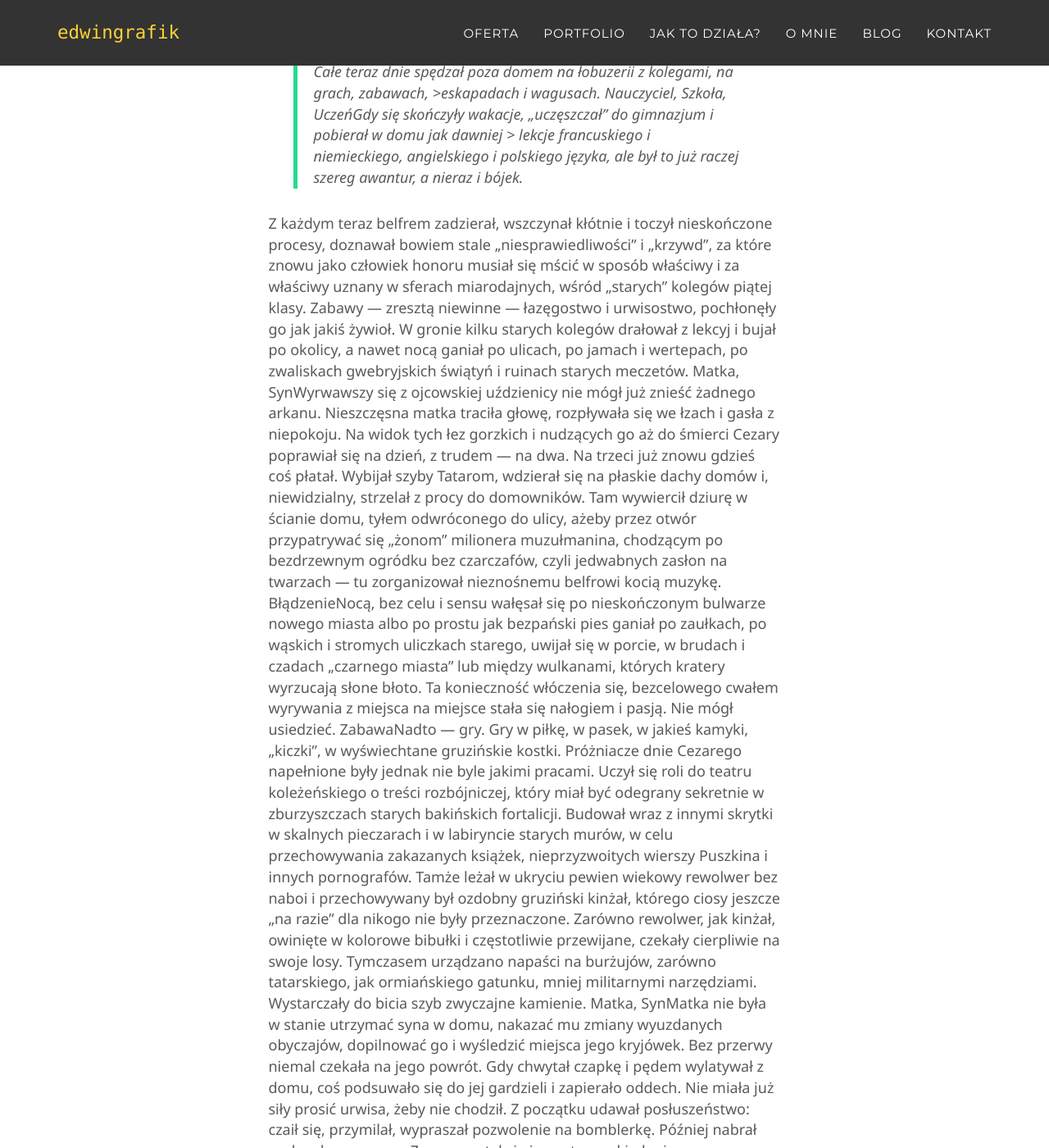
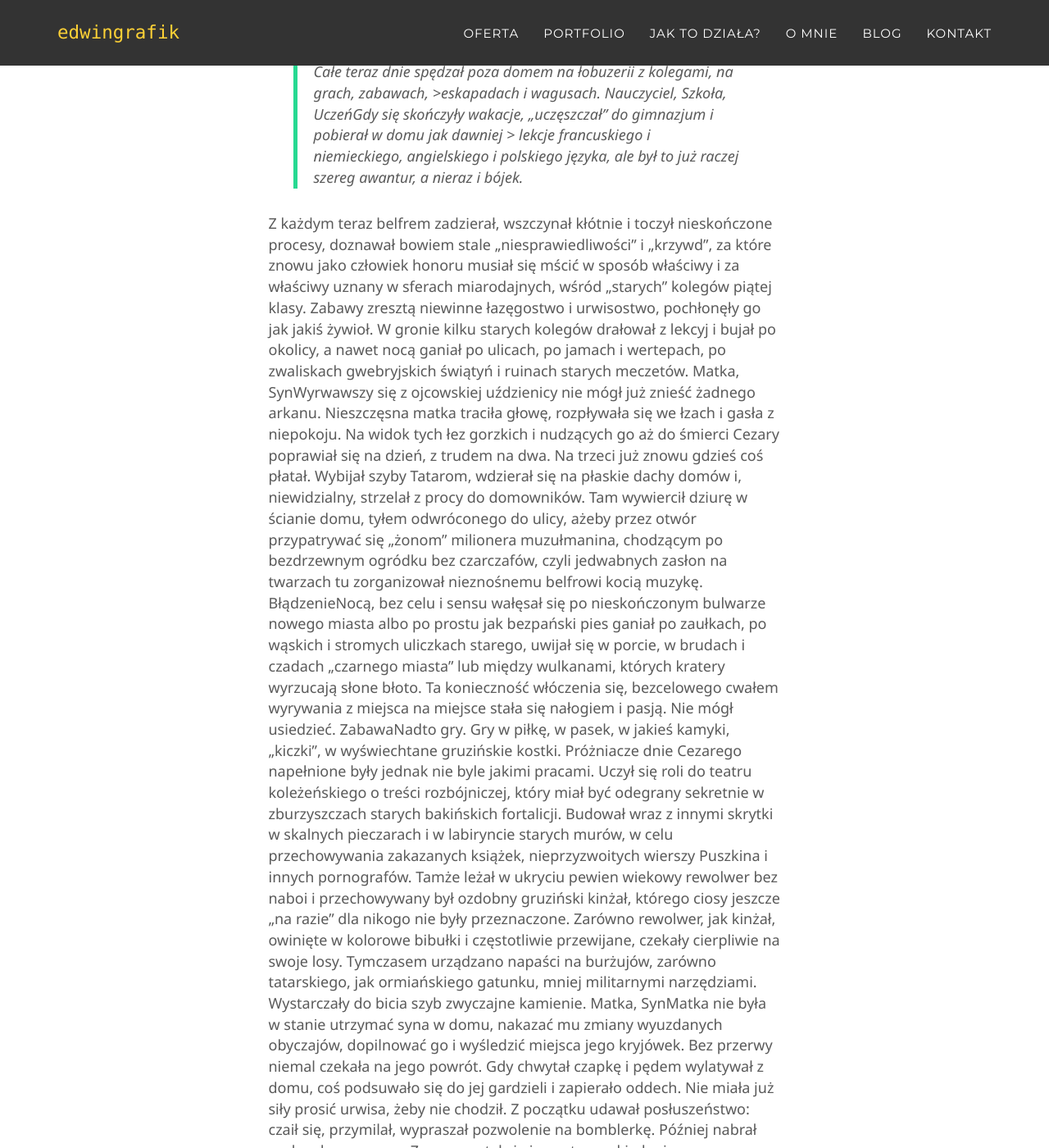
Before and after one commit to edwingrafik/edwingrafik.github.io, a Jekyll site: the page built from _posts/2016-05-15-probny-post.md, in a window 1280 px wide and 1400 px high, scrolled down 1980 px. Shown: the whole window at 82% size. Built offline with Jekyll 4.4.1, drawn with Linux system fonts in a browser that asks for light colours; some web fonts are replaced; comment, search, counter and statistics services are not loaded; some of the changed text lies outside the part shown.

Commit message:
Update 2016-05-15-probny-post.md

```diff
--- a/_posts/2016-05-15-probny-post.md
+++ b/_posts/2016-05-15-probny-post.md
@@ -13,22 +12,22 @@ category:
 
 ---
 
-**Część pierwsza — Szklane domy Ojciec, Syn, Rodzina, Wojna, ŻołnierzCzaruś dostał był właśnie promocję z klasy czwartej do piątej i skończył czternasty rok życia, gdy Seweryna Barykę jako oficera zapasowego powołano do wojska. — Wojna wybuchła. — Szybko, w ciągu paru dni, idylla rodzinna została zdruzgotana. Cezary znalazł się sam z matką w osierociałym mieszkaniu.**
+**Część pierwsza  Szklane domy Ojciec, Syn, Rodzina, Wojna, ŻołnierzCzaruś dostał był właśnie promocję z klasy czwartej do piątej i skończył czternasty rok życia, gdy Seweryna Barykę jako oficera zapasowego powołano do wojska.  Wojna wybuchła.  Szybko, w ciągu paru dni, idylla rodzinna została zdruzgotana. Cezary znalazł się sam z matką w osierociałym mieszkaniu.**
 Gdy odprowadzał ojca na statek wojenny odchodzący do Astrachania, nie czuł żadnego zgoła żalu. Nowość! Zajmowały go tysiące szczegółów, drobiazgów, dat, nazwisk, cyfr, związanych z przebraniem się ojca w mundur oficerski. Pakował walizkę, świetną walizkę ojcowską z grubej, żółtej skóry, z metalowym okuciem, z wyciśniętym inicjałem i mnóstwem wewnątrz tajemniczych przegródek. Nie podzielał i nie rozumiał zupełnie płaczu i spazmów matki, desperującej od świtu do nocy. Dopiero gdy ojciec w gronie innych oficerów został na pokładzie, a on sam z matką na brzegu, i kładkę z hałasem odepchnięto, Cezarek doznał napadu przerażenia, jakiego jeszcze nigdy w życiu nie doświadczył. Pod naciskiem tego uczucia wyciągnął ręce i począł krzyczeć jak istny dzieciak. Lecz znaki uspakajające, które kreśliły w powietrzu białe ręce ojcowskie, uciszyły go tak nagle, jak nagle przyszła ta ślepa boleść dziecięca. Przecie to na krótko! Istne manewry! Wojna nie będzie trwała długo. Jakieś tam parę tygodni. Może miesiąc. Najwyżej dwa. Wał rosyjski przesunie się po polach wrogów, zmiażdży przeszkody jak marchew czy kukurydzę i wszystko wróci do normy. Tak mówili wszyscy i taką też opinię w spadku po ojcu odjeżdżającym otrzymał Cezary.
-Gdy z portu wracał do domu z matką, zaiste, jak grób milczącą, był już wesoły. Pocieszyło go to i owo, a nade wszystko perspektywa swobody. Matka, Ojciec, SynOjciec, który go nigdy a nigdy nie karał, nigdy nawet nie łajał, a strofował półżartem, z lekką drwinką, dowcipkując, posiadał nad synem władzę żelazną, niezłomną. Wbrew łagodnemu uśmiechowi ojca, wbrew jego grzecznym zaleceniom i pokornym radom, dobrotliwym prośbom, rzuconym wśród umizgów i zabawy — nic nie można było poradzić. Były to kanony i paragrafy woli, narzucone z uśmiechem i w gronie pieszczotek. Był to rząd samowładny i dyktatura tak niezłomna, iż nic, literalnie nic nie mogło jej przełamać. Teraz ta żelazna obręcz rozluźniła się i samochcąc opadła. Przestrach paniczny w oczach matki: — „Co na to ojciec powie?” — znikł. Syn, WolnośćOjciec usunął się z mieszkania i ze świata, a jego nieobecność powiedziała: „Rób, co chcesz!”
-— Co teraz będzie? — szeptała załamując ręce.
+Gdy z portu wracał do domu z matką, zaiste, jak grób milczącą, był już wesoły. Pocieszyło go to i owo, a nade wszystko perspektywa swobody. Matka, Ojciec, SynOjciec, który go nigdy a nigdy nie karał, nigdy nawet nie łajał, a strofował półżartem, z lekką drwinką, dowcipkując, posiadał nad synem władzę żelazną, niezłomną. Wbrew łagodnemu uśmiechowi ojca, wbrew jego grzecznym zaleceniom i pokornym radom, dobrotliwym prośbom, rzuconym wśród umizgów i zabawy  nic nie można było poradzić. Były to kanony i paragrafy woli, narzucone z uśmiechem i w gronie pieszczotek. Był to rząd samowładny i dyktatura tak niezłomna, iż nic, literalnie nic nie mogło jej przełamać. Teraz ta żelazna obręcz rozluźniła się i samochcąc opadła. Przestrach paniczny w oczach matki:  „Co na to ojciec powie?”  znikł. Syn, WolnośćOjciec usunął się z mieszkania i ze świata, a jego nieobecność powiedziała: „Rób, co chcesz!”
+ Co teraz będzie?  szeptała załamując ręce.
 Cezary nie zadawał sobie takich pytań. Przyrzekał matce, że będzie posłuszny, zupełnie tak samo, jak gdyby ojciec był obecny w gabinecie. Postanawiał być posłusznym i uspakajał matkę milionem najczulszych pieszczot. Lecz w gruncie rzeczy duszą i ciałem wyrywał, gdzie pieprz rośnie. Czego nie mógł u matki dopiąć samowolnymi kaprysami, to wypraszał umizgami lub awanturą. On to teraz stawiał na swoim. Robił, co chciał.
 > Nie dostrzegając granic tych obszarów, których mu dawniej nie wolno było przekraczać, rzucał się na prawo i na lewo, w tył i naprzód >żeby wszystko dawniej zakazane dokładnie obejrzeć. Całe teraz dnie spędzał poza domem na łobuzerii z kolegami, na grach, zabawach, >eskapadach i wagusach. Nauczyciel, Szkoła, UczeńGdy się skończyły wakacje, „uczęszczał” do gimnazjum i pobierał w domu jak dawniej > lekcje francuskiego i niemieckiego, angielskiego i polskiego języka, ale był to już raczej szereg awantur, a nieraz i bójek.
 
-Z każdym teraz belfrem zadzierał, wszczynał kłótnie i toczył nieskończone procesy, doznawał bowiem stale „niesprawiedliwości” i „krzywd”, za które znowu jako człowiek honoru musiał się mścić w sposób właściwy i za właściwy uznany w sferach miarodajnych, wśród „starych” kolegów piątej klasy. Zabawy — zresztą niewinne — łazęgostwo i urwisostwo, pochłonęły go jak jakiś żywioł. W gronie kilku starych kolegów drałował z lekcyj i bujał po okolicy, a nawet nocą ganiał po ulicach, po jamach i wertepach, po zwaliskach gwebryjskich świątyń i ruinach starych meczetów.
-Matka, SynWyrwawszy się z ojcowskiej uździenicy nie mógł już znieść żadnego arkanu. Nieszczęsna matka traciła głowę, rozpływała się we łzach i gasła z niepokoju. Na widok tych łez gorzkich i nudzących go aż do śmierci Cezary poprawiał się na dzień, z trudem — na dwa. Na trzeci już znowu gdzieś coś płatał. Wybijał szyby Tatarom, wdzierał się na płaskie dachy domów i, niewidzialny, strzelał z procy do domowników. Tam wywiercił dziurę w ścianie domu, tyłem odwróconego do ulicy, ażeby przez otwór przypatrywać się „żonom” milionera muzułmanina, chodzącym po bezdrzewnym ogródku bez czarczafów, czyli jedwabnych zasłon na twarzach — tu zorganizował nieznośnemu belfrowi kocią muzykę. BłądzenieNocą, bez celu i sensu wałęsał się po nieskończonym bulwarze nowego miasta albo po prostu jak bezpański pies ganiał po zaułkach, po wąskich i stromych uliczkach starego, uwijał się w porcie, w brudach i czadach „czarnego miasta” lub między wulkanami, których kratery wyrzucają słone błoto. Ta konieczność włóczenia się, bezcelowego cwałem wyrywania z miejsca na miejsce stała się nałogiem i pasją. Nie mógł usiedzieć. ZabawaNadto — gry. Gry w piłkę, w pasek, w jakieś kamyki, „kiczki”, w wyświechtane gruzińskie kostki.
+Z każdym teraz belfrem zadzierał, wszczynał kłótnie i toczył nieskończone procesy, doznawał bowiem stale „niesprawiedliwości” i „krzywd”, za które znowu jako człowiek honoru musiał się mścić w sposób właściwy i za właściwy uznany w sferach miarodajnych, wśród „starych” kolegów piątej klasy. Zabawy  zresztą niewinne  łazęgostwo i urwisostwo, pochłonęły go jak jakiś żywioł. W gronie kilku starych kolegów drałował z lekcyj i bujał po okolicy, a nawet nocą ganiał po ulicach, po jamach i wertepach, po zwaliskach gwebryjskich świątyń i ruinach starych meczetów.
+Matka, SynWyrwawszy się z ojcowskiej uździenicy nie mógł już znieść żadnego arkanu. Nieszczęsna matka traciła głowę, rozpływała się we łzach i gasła z niepokoju. Na widok tych łez gorzkich i nudzących go aż do śmierci Cezary poprawiał się na dzień, z trudem  na dwa. Na trzeci już znowu gdzieś coś płatał. Wybijał szyby Tatarom, wdzierał się na płaskie dachy domów i, niewidzialny, strzelał z procy do domowników. Tam wywiercił dziurę w ścianie domu, tyłem odwróconego do ulicy, ażeby przez otwór przypatrywać się „żonom” milionera muzułmanina, chodzącym po bezdrzewnym ogródku bez czarczafów, czyli jedwabnych zasłon na twarzach  tu zorganizował nieznośnemu belfrowi kocią muzykę. BłądzenieNocą, bez celu i sensu wałęsał się po nieskończonym bulwarze nowego miasta albo po prostu jak bezpański pies ganiał po zaułkach, po wąskich i stromych uliczkach starego, uwijał się w porcie, w brudach i czadach „czarnego miasta” lub między wulkanami, których kratery wyrzucają słone błoto. Ta konieczność włóczenia się, bezcelowego cwałem wyrywania z miejsca na miejsce stała się nałogiem i pasją. Nie mógł usiedzieć. ZabawaNadto  gry. Gry w piłkę, w pasek, w jakieś kamyki, „kiczki”, w wyświechtane gruzińskie kostki.
 Próżniacze dnie Cezarego napełnione były jednak nie byle jakimi pracami. Uczył się roli do teatru koleżeńskiego o treści rozbójniczej, który miał być odegrany sekretnie w zburzyszczach starych bakińskich fortalicji. Budował wraz z innymi skrytki w skalnych pieczarach i w labiryncie starych murów, w celu przechowywania zakazanych książek, nieprzyzwoitych wierszy Puszkina i innych pornografów. Tamże leżał w ukryciu pewien wiekowy rewolwer bez naboi i przechowywany był ozdobny gruziński kinżał, którego ciosy jeszcze „na razie” dla nikogo nie były przeznaczone. Zarówno rewolwer, jak kinżał, owinięte w kolorowe bibułki i częstotliwie przewijane, czekały cierpliwie na swoje losy. Tymczasem urządzano napaści na burżujów, zarówno tatarskiego, jak ormiańskiego gatunku, mniej militarnymi narzędziami. Wystarczały do bicia szyb zwyczajne kamienie.
 Matka, SynMatka nie była w stanie utrzymać syna w domu, nakazać mu zmiany wyuzdanych obyczajów, dopilnować go i wyśledzić miejsca jego kryjówek. Bez przerwy niemal czekała na jego powrót. Gdy chwytał czapkę i pędem wylatywał z domu, coś podsuwało się do jej gardzieli i zapierało oddech. Nie miała już siły prosić urwisa, żeby nie chodził. Z początku udawał posłuszeństwo: czaił się, przymilał, wypraszał pozwolenie na bomblerkę. Później nabrał zuchwałego rezonu. Z czasem stał się impertynencki, drwiący, uszczypliwy, kłótliwy i napastliwy.Strach A wreszcie nic sobie z matki nie robił. Zacisnęła zęby i milczała przeżywając nieskończone godziny trwogi o jedynaka.
-Mąż, ŻonaTo obce miasto stało się dla niej jeszcze bardziej obce, cudze, niepojęte, groźne, złowieszcze. Po wyjeździe męża wszystkiego się tutaj bała. CieńDopóki mąż był w domu, on był osobą — ona cichym i pokornym cieniem osoby. Teraz ów cień musiał stać się figurą czynną. Cień musiał nabrać woli, władzy, decyzji. Jakże ten mus był nieznośny, jak uciążliwy! Musiała wiedzieć o wszystkim, przewidywać, zapobiegać, rozkazywać. Gubiła się w plątaninie swych obowiązków. Nie wiedziała, od czego zacząć, gdzie jest droga i jak nią iść. Wstydziła się i trwożyła. CzynPrzeżywała jedną z najsroższych tortur, torturę czynu narzuconą niedołężnej bierności. Cierpiała, nie mogąc dać sobie rady. Trwoga o syna, który się jak na złość zlisił, dobijała ją. Dziecko, SenJedyną ulgę znajdywała w ciągu nocy, kiedy chłopak twardo spał. Słyszała wtedy jego oddech, wiedziała, że jest obok niej i że mu nic nie zagraża. Ale sama wtedy nie spała. Popadła w bezsenność. Wolała jednak bezsenność białej nocy niż trwogę białego dnia. Och, jakże dobrze jej było przyczaić się na legowisku, zasunąć się w kąt i patrzeć na śliczną głowę chłopca, owianą gęstwiną falistej czupryny i — patrząc tak na niego — o nim marzyć!… Jakiż śliczny, jakiż ukochany ten łobuz, ten urwis, ten włóczykij i zawalidroga!
-Co mu się też śni — co tam przepływa pod czarującą płaszczyzną spadzistego czoła? Co też to widać w tych oczach głucho zamkniętych, pod cienistymi powiekami?
+Mąż, ŻonaTo obce miasto stało się dla niej jeszcze bardziej obce, cudze, niepojęte, groźne, złowieszcze. Po wyjeździe męża wszystkiego się tutaj bała. CieńDopóki mąż był w domu, on był osobą  ona cichym i pokornym cieniem osoby. Teraz ów cień musiał stać się figurą czynną. Cień musiał nabrać woli, władzy, decyzji. Jakże ten mus był nieznośny, jak uciążliwy! Musiała wiedzieć o wszystkim, przewidywać, zapobiegać, rozkazywać. Gubiła się w plątaninie swych obowiązków. Nie wiedziała, od czego zacząć, gdzie jest droga i jak nią iść. Wstydziła się i trwożyła. CzynPrzeżywała jedną z najsroższych tortur, torturę czynu narzuconą niedołężnej bierności. Cierpiała, nie mogąc dać sobie rady. Trwoga o syna, który się jak na złość zlisił, dobijała ją. Dziecko, SenJedyną ulgę znajdywała w ciągu nocy, kiedy chłopak twardo spał. Słyszała wtedy jego oddech, wiedziała, że jest obok niej i że mu nic nie zagraża. Ale sama wtedy nie spała. Popadła w bezsenność. Wolała jednak bezsenność białej nocy niż trwogę białego dnia. Och, jakże dobrze jej było przyczaić się na legowisku, zasunąć się w kąt i patrzeć na śliczną głowę chłopca, owianą gęstwiną falistej czupryny i  patrząc tak na niego  o nim marzyć!… Jakiż śliczny, jakiż ukochany ten łobuz, ten urwis, ten włóczykij i zawalidroga!
+Co mu się też śni  co tam przepływa pod czarującą płaszczyzną spadzistego czoła? Co też to widać w tych oczach głucho zamkniętych, pod cienistymi powiekami?
 > Jakiś namiętny krzyk dobywa się z pulsującego gardła! Jakieś gwałtowne, dzikie, srogie widowisko jawi się przed nim, bo prosty nos naciąga się jak cięciwa łuku, nozdrza drgają, a wargi niezrównanych ust odsłoniły grozę i groźbę prześlicznych białych zębów! Jaki to wilk! Cóż za pasja niestrzymana w tym sennym dziecka uśmiechu! Obcy, TajemnicaA patrząc tak na główkę jedynaka, głęboko rozważała: „Któż to jest, na Boga! ten chłopiec?
 
-Oto tajemnica niezbadana poczęła go w niej. Oto był maleńki i niedołężny — kruszyna cielesna, byt zależny jedynie od niej — cząstka jej całości, jak gdyby nowy organ jej ciała, ręka lub noga… Wykarmiła go, wypielęgnowała, wyhodowała. Z roku na rok rósł w jej rękach, w jej oczach, w jej objęciu. Każdy dzień jego zależał od niej, z niej się poczynał, na niej się kończył. Siły swe przelała, życie swe przesączyła kropla po kropli w jego siły. Nastawiła i wyprostowała drogi jego krwi. Nadała mu głos, krzyk, śpiew. A oto teraz obcy się staje i złowieszczy. Obraca się przeciwko niej. Z niego płynie na nią jakieś złe. MiłośćBezgraniczna miłość ku niemu przekształca się i przeradza na krzywdę słabego jej ciała i ducha omdlałego. Gdyby go tak bezgranicznie nie kochała, cóż by jej było, choćby się psuł i, gdzie chce, hasał? Ale on bije w miłość, targa tą siłą, którą go obdarzył jej słaby ostatek mocy”.
+Oto tajemnica niezbadana poczęła go w niej. Oto był maleńki i niedołężny  kruszyna cielesna, byt zależny jedynie od niej  cząstka jej całości, jak gdyby nowy organ jej ciała, ręka lub noga… Wykarmiła go, wypielęgnowała, wyhodowała. Z roku na rok rósł w jej rękach, w jej oczach, w jej objęciu. Każdy dzień jego zależał od niej, z niej się poczynał, na niej się kończył. Siły swe przelała, życie swe przesączyła kropla po kropli w jego siły. Nastawiła i wyprostowała drogi jego krwi. Nadała mu głos, krzyk, śpiew. A oto teraz obcy się staje i złowieszczy. Obraca się przeciwko niej. Z niego płynie na nią jakieś złe. MiłośćBezgraniczna miłość ku niemu przekształca się i przeradza na krzywdę słabego jej ciała i ducha omdlałego. Gdyby go tak bezgranicznie nie kochała, cóż by jej było, choćby się psuł i, gdzie chce, hasał? Ale on bije w miłość, targa tą siłą, którą go obdarzył jej słaby ostatek mocy”.
 
 {% if page.comments %}
 <div id="disqus_thread"></div>
```
Also changed, not shown: other parts of _posts/2016-05-15-probny-post.md (+1 -2 lines).
